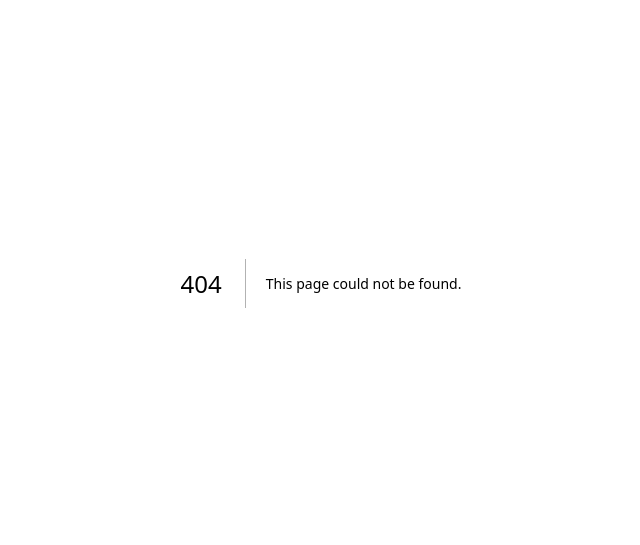
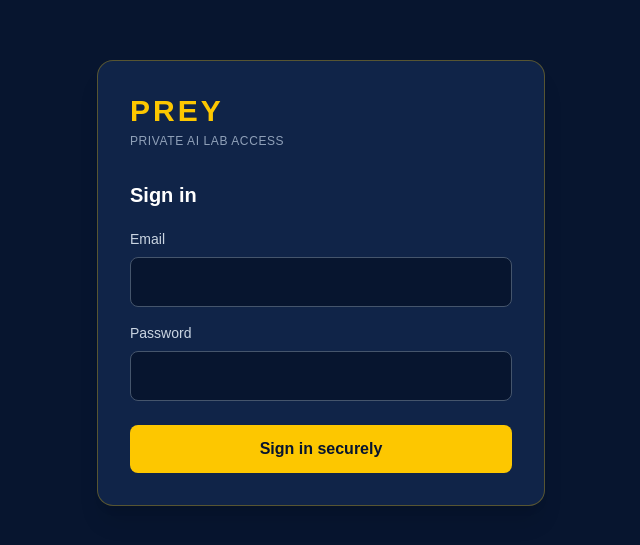
Before and after one commit to yunusoktem/fortytwo-mini-lab, a Next.js app: page /login in a window 1280 px wide. Before the commit this address had no page. Shown: the part 117-662 px from the top of the page, without its empty margins (319-959 px from the left). Built offline with nearby package versions, Linux system fonts and the light colour scheme.

Commit message:
Add private owner login page

```diff
--- /dev/null
+++ b/app/login/page.tsx
@@ -0,0 +1,45 @@
+"use client";
+
+import { useState } from "react";
+import { createClient } from "@/lib/supabase/client";
+
+export default function LoginPage() {
+  const [email, setEmail] = useState("");
+  const [password, setPassword] = useState("");
+  const [error, setError] = useState("");
+  const [loading, setLoading] = useState(false);
+
+  async function signIn(event: React.FormEvent<HTMLFormElement>) {
+    event.preventDefault();
+    setError("");
+    if (email.trim().toLowerCase() !== process.env.NEXT_PUBLIC_PREY_OWNER_EMAIL?.toLowerCase()) {
+      setError("This account is not authorized.");
+      return;
+    }
+    setLoading(true);
+    const supabase = createClient();
+    const { error: authError } = await supabase.auth.signInWithPassword({ email: email.trim(), password });
+    setLoading(false);
+    if (authError) {
+      setError("Sign-in failed. Check your email and password.");
+      return;
+    }
+    window.location.href = "/";
+  }
+
+  return (
+    <main className="flex min-h-screen items-center justify-center bg-[#07152F] px-4 text-white">
+      <form onSubmit={signIn} className="w-full max-w-md rounded-2xl border border-yellow-400/30 bg-[#102448] p-8 shadow-xl">
+        <h1 className="text-3xl font-black tracking-widest text-yellow-400">PREY</h1>
+        <p className="mt-1 text-xs tracking-wider text-slate-400">PRIVATE AI LAB ACCESS</p>
+        <h2 className="mt-8 text-xl font-semibold">Sign in</h2>
+        <label className="mt-5 block text-sm text-slate-300">Email</label>
+        <input type="email" autoComplete="username" required value={email} onChange={e => setEmail(e.target.value)} className="mt-2 w-full rounded-lg border border-slate-600 bg-[#07152F] px-3 py-3 outline-none focus:border-yellow-400" />
+        <label className="mt-4 block text-sm text-slate-300">Password</label>
+        <input type="password" autoComplete="current-password" required value={password} onChange={e => setPassword(e.target.value)} className="mt-2 w-full rounded-lg border border-slate-600 bg-[#07152F] px-3 py-3 outline-none focus:border-yellow-400" />
+        {error && <p role="alert" className="mt-4 text-sm text-red-300">{error}</p>}
+        <button disabled={loading} className="mt-6 w-full rounded-lg bg-yellow-400 px-4 py-3 font-bold text-[#07152F] disabled:opacity-50">{loading ? "Signing in..." : "Sign in securely"}</button>
+      </form>
+    </main>
+  );
+}
```
